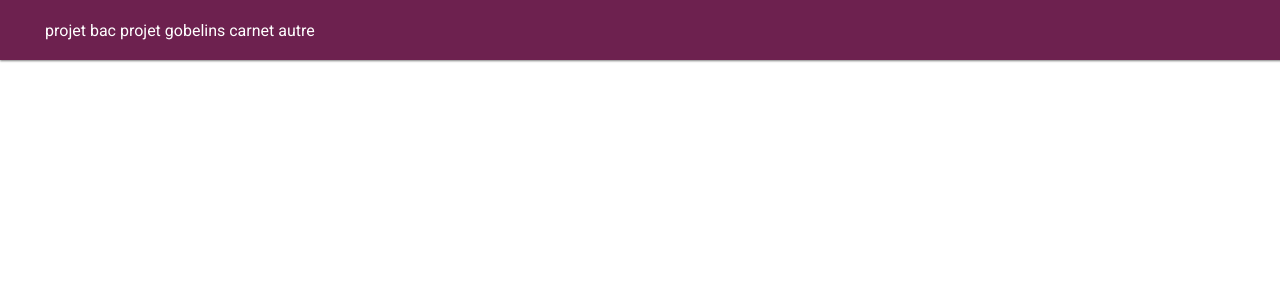
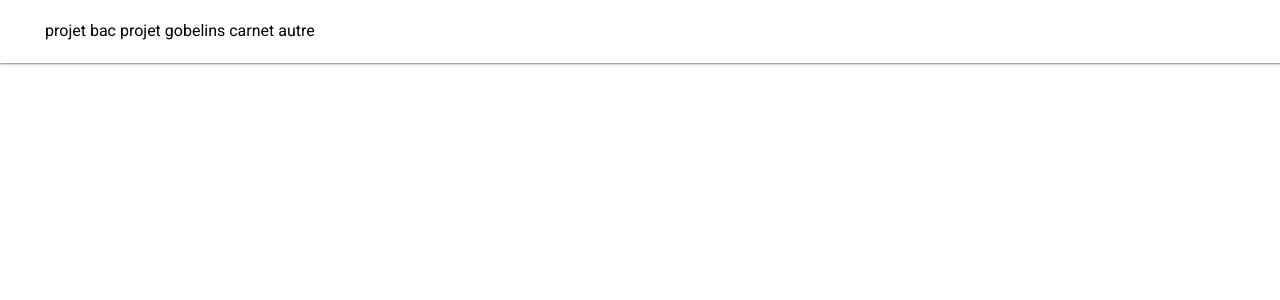
Before and after one commit to SinslayDang/SinslayDang.github.io, a Jekyll site: the page built from index.html, in a window 1280 px wide. Shown: the top 300 px of the page. Built offline with Jekyll 4.4.1, drawn with Linux system fonts in a browser that asks for light colours.

Commit message:
Update main.css

```diff
--- a/css/main.css
+++ b/css/main.css
@@ -5,10 +5,10 @@
 }
 
 nav {
-        background-color: #6D214F !important;
+        background-color: #FFF !important;
         box-shadow: 0px 1px 2px rgba(0,0,0,0.5)!important;
         height: 50px !important;
-        padding: 5px !important;
+        padding: 5px 5px 8px 5px !important;
         width: 100% !important;
         position: fixed !important;
         top: 0px !important;
@@ -16,7 +16,6 @@ nav {
 }
 
 nav ul li {
-        color: #FFF;
         display: inline-block !important;
 }
 
```
